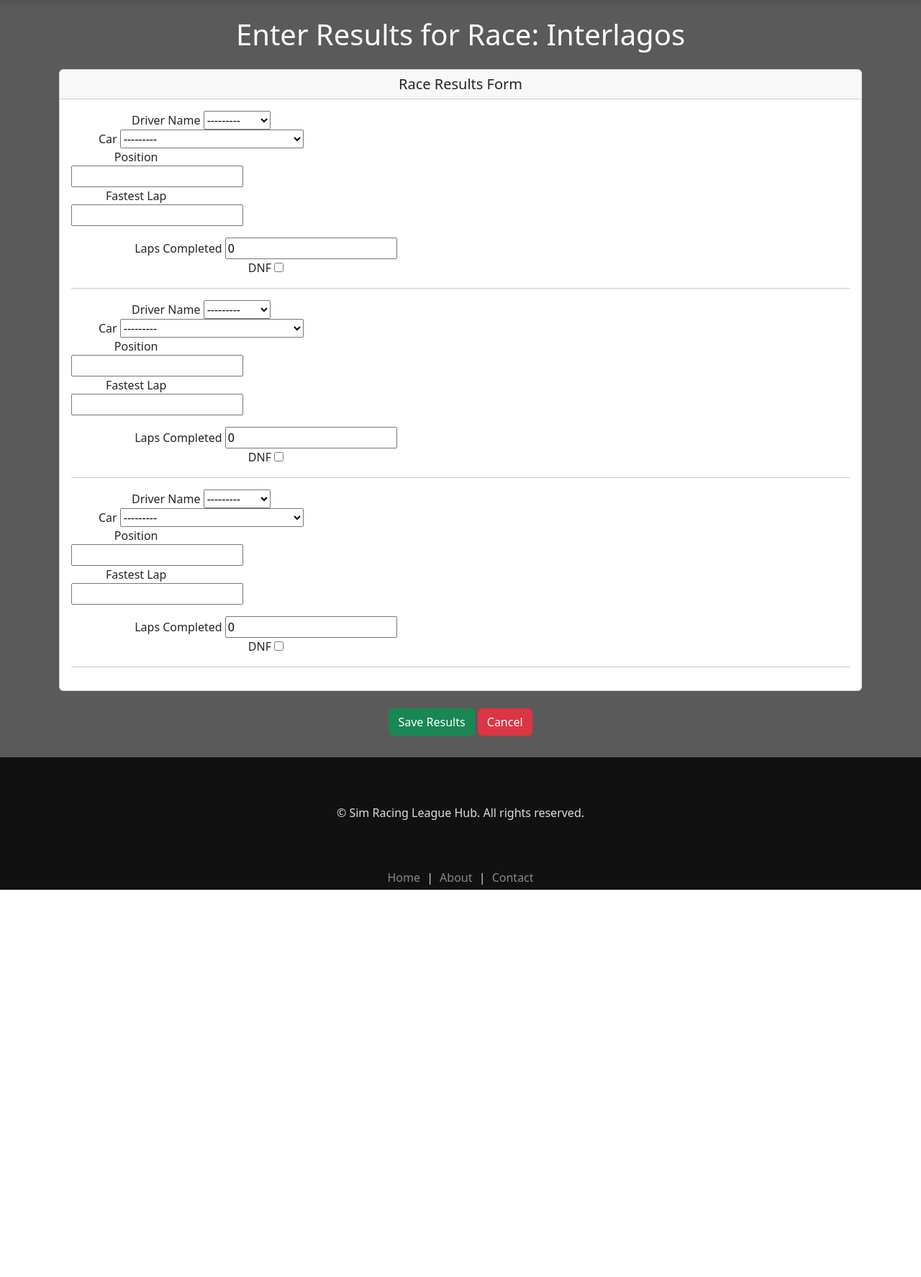
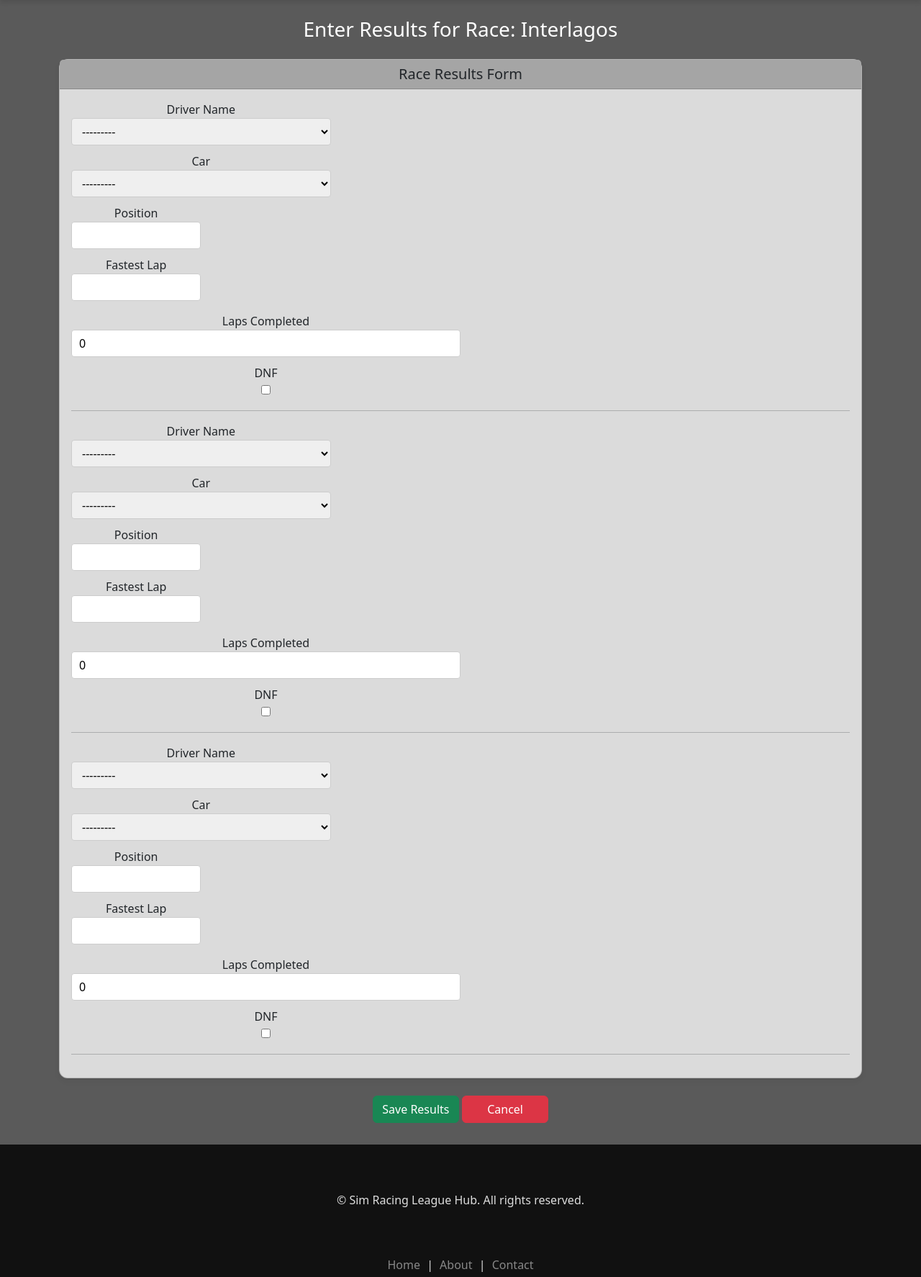
Before and after one commit to ngreenfield/sim_racing_league_mgr, a Django app: page /leagues/races/2/results/ in a window 1280 px wide. Shown: the part 72-1846 px from the top of the page at 72% size. Before the commit the page ends 1308 px from the top, so only its background shows below. Run offline with Django 5.2, Linux system fonts and the light colour scheme; a user stored in the database is signed in; data comes from the database, SQL or seed files in the repository; both versions use the stored data as it was after the commit.

```diff
--- a/leagues/views.py
+++ b/leagues/views.py
@@ -20,13 +20,11 @@ User = get_user_model()
 class AdminRequiredMixin:
     def dispatch(self, request, *args, **kwargs):
         if not request.user.is_authenticated:
-            # Redirect to your actual login URL
             from django.shortcuts import redirect
-            login_url = '/users/login/'  # Direct path to your login
+            login_url = '/users/login/'
             return redirect(f"{login_url}?next={request.get_full_path()}")
 
         if not hasattr(request.user, 'is_league_admin') or not request.user.is_league_admin():
-            # Custom permission denied message
             messages.error(request, "You don't have permission to access this page. Admin access required.")
 
             raise PermissionDenied("Admin access required.")
@@ -46,7 +44,6 @@ class LeagueCreate(LoginRequiredMixin, AdminRequiredMixin, CreateView):
     success_url = reverse_lazy('league_list')
 
     def form_valid(self, form):
-        # Set the created_by field to the current user
         form.instance.created_by = self.request.user
         return super().form_valid(form)
 
--- a/static/css/races.css
+++ b/static/css/races.css
@@ -23,3 +23,39 @@
     display: flex;
     justify-content: space-between;
 }
+
+.card {
+    border-radius: 0.75rem;
+    box-shadow: 0 4px 8px rgba(0,0,0,0.05);
+    background-color: #dbdbdb;
+}
+
+.card-header {
+    background-color: #a5a5a5;
+    font-weight: 600;
+}
+
+.form-row > div {
+    margin-bottom: 10px;
+}
+
+input, select {
+    width: 100%;
+    padding: 6px 10px;
+    border-radius: 4px;
+    border: 1px solid #ccc;
+}
+
+label {
+    font-weight: 500;
+    display: block;
+    margin-bottom: 4px;
+}
+
+.btn {
+    min-width: 120px;
+}
+
+h1 {
+    font-size: 1.75rem;
+}
```
Also changed, not shown: config/settings.py (+24 -2 lines), requirements.txt (+13 -3 lines), db.sqlite3.
